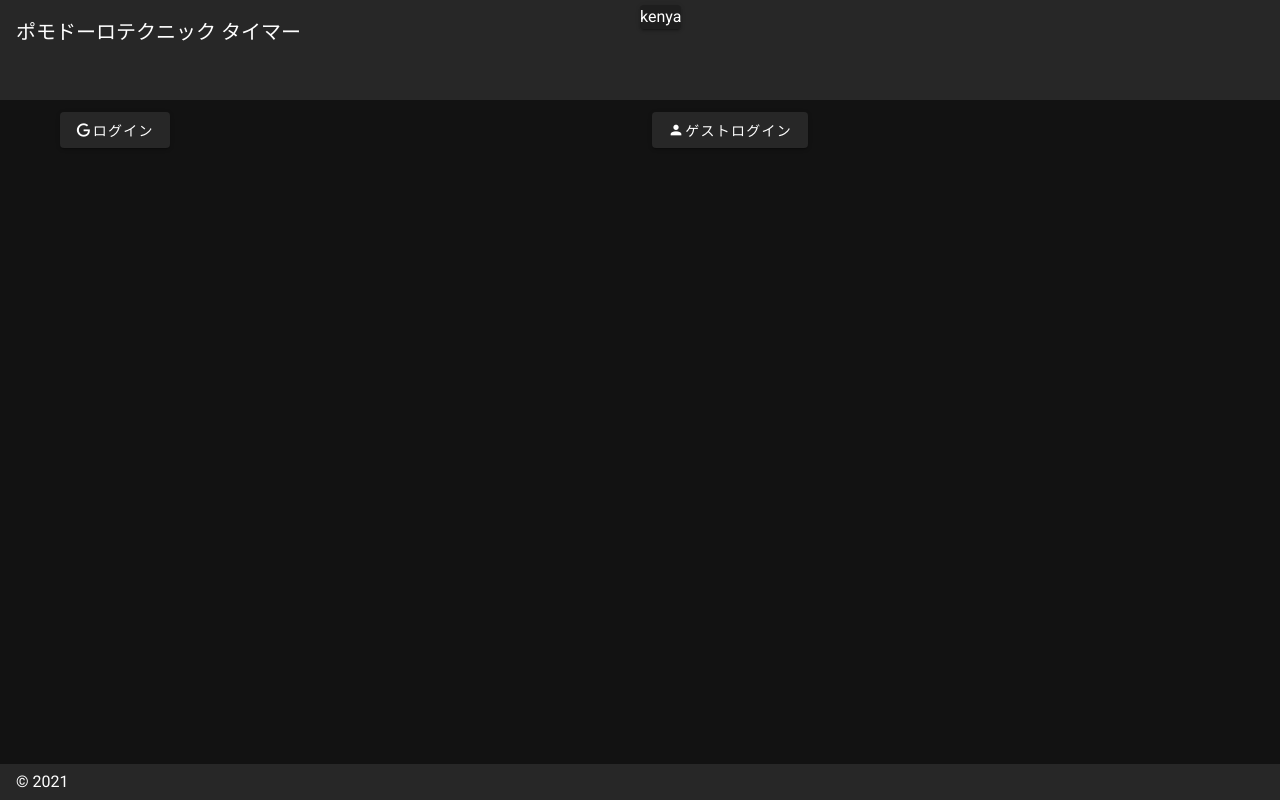
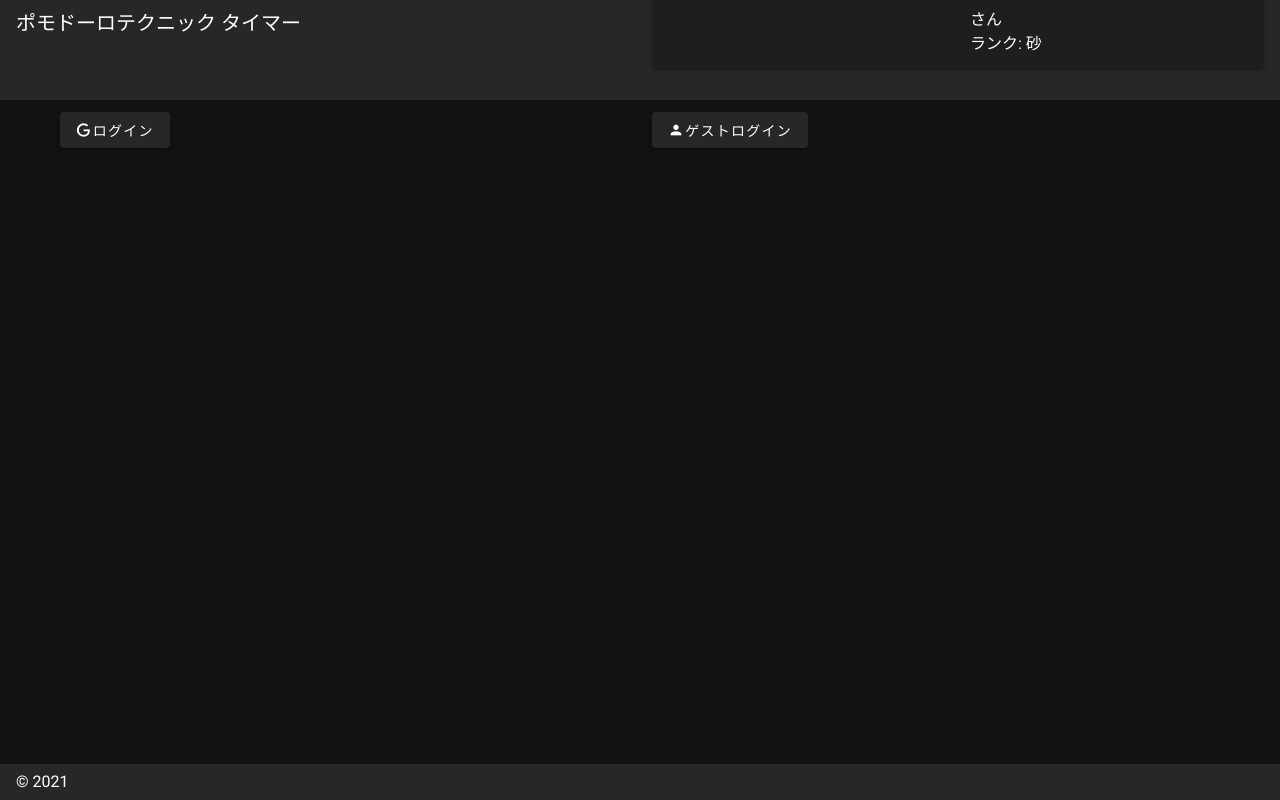
Before and after one commit to KenyaSugimoto/Pomodoro-app, a Nuxt app: page / in a window 1280 px wide. Built offline with nearby package versions, Linux system fonts and the light colour scheme.

Commit message:
add: ユーザステータスの要素の追加

```diff
--- a/components/UserStatus.vue
+++ b/components/UserStatus.vue
@@ -1,5 +1,27 @@
 <template>
-  <v-row>
-    <v-card>kenya</v-card>
-  </v-row>
+  <v-card>
+    <v-row>
+      <v-col>
+        <v-img :src="icon" height="40px" width="40px"></v-img>
+      </v-col>
+      <v-col>
+        <template>{{ userName }} さん</template>
+        <br />
+        <template>ランク: 砂</template>
+      </v-col>
+    </v-row>
+  </v-card>
 </template>
+
+<script>
+export default {
+  computed: {
+    icon() {
+      return this.$store.getters['user/photoURL']
+    },
+    userName() {
+      return this.$store.getters['user/userName']
+    },
+  },
+}
+</script>
```
